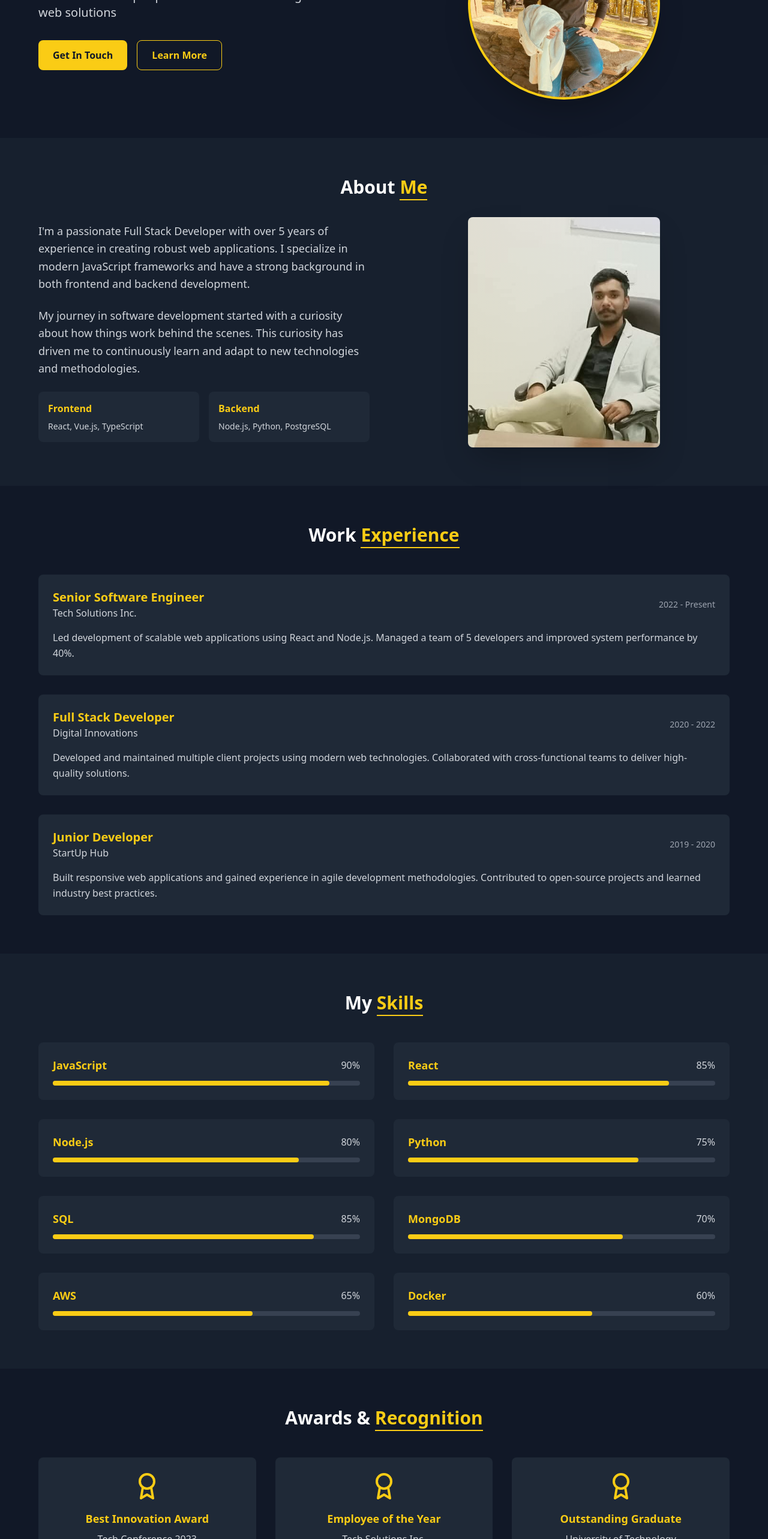
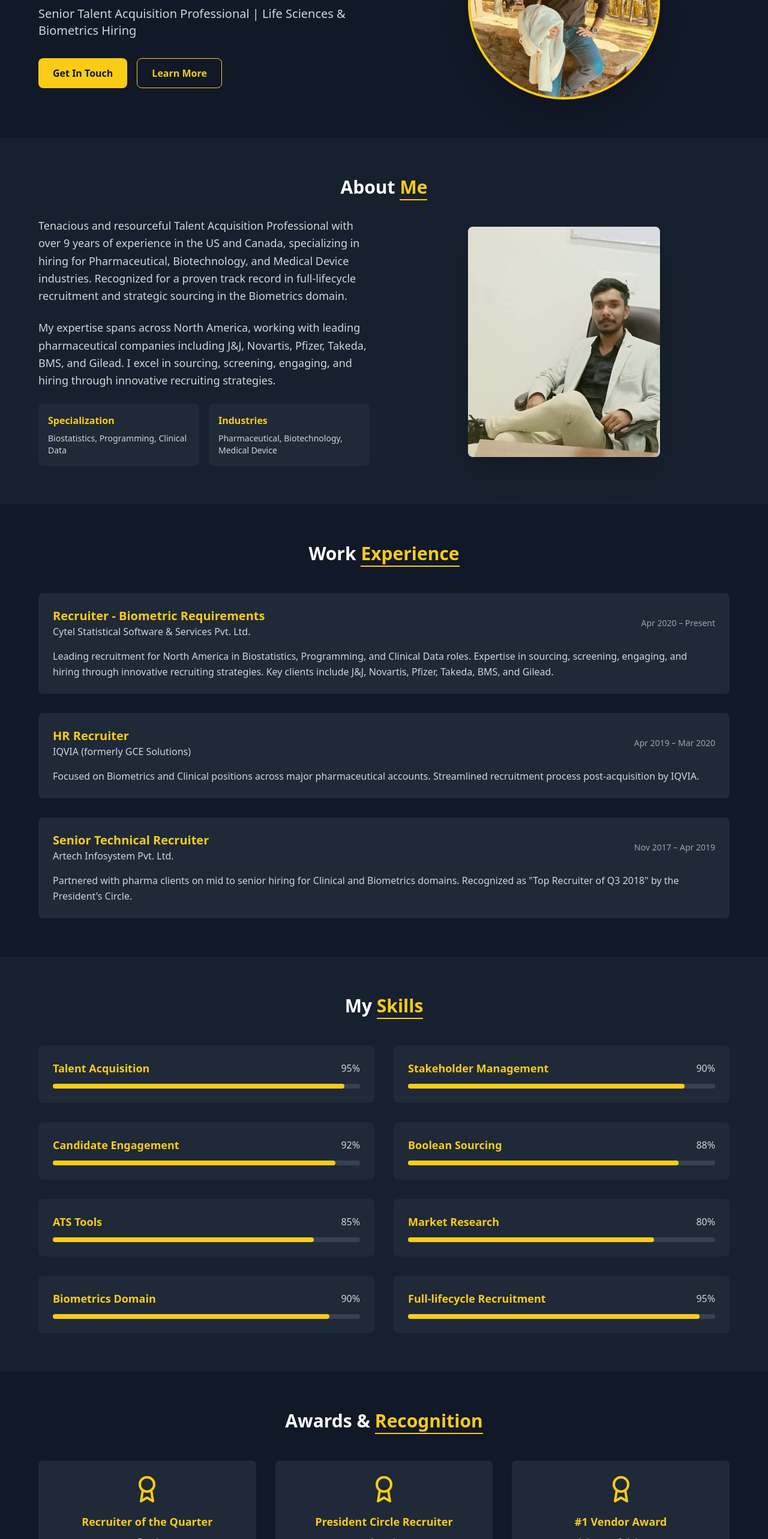
Before and after one commit to rahulpanchal92710/rahulpanchal92710, a React (Vite) app: page / in a window 1280 px wide. Shown: the part 234-2800 px from the top of the page at 60% size. Built offline with nearby package versions, Linux system fonts and the light colour scheme.

Commit message:
Updated Portfolio.tsx

```diff
--- a/src/Portfolio.tsx
+++ b/src/Portfolio.tsx
@@ -78,67 +78,71 @@ const Portfolio: React.FC = () => {
   };
 
   const skills = [
-    { name: 'JavaScript', level: 90 },
-    { name: 'React', level: 85 },
-    { name: 'Node.js', level: 80 },
-    { name: 'Python', level: 75 },
-    { name: 'SQL', level: 85 },
-    { name: 'MongoDB', level: 70 },
-    { name: 'AWS', level: 65 },
-    { name: 'Docker', level: 60 }
+    { name: 'Talent Acquisition', level: 95 },
+    { name: 'Stakeholder Management', level: 90 },
+    { name: 'Candidate Engagement', level: 92 },
+    { name: 'Boolean Sourcing', level: 88 },
+    { name: 'ATS Tools', level: 85 },
+    { name: 'Market Research', level: 80 },
+    { name: 'Biometrics Domain', level: 90 },
+    { name: 'Full-lifecycle Recruitment', level: 95 }
   ];
 
   const experiences = [
     {
-      title: 'Senior Software Engineer',
-      company: 'Tech Solutions Inc.',
-      period: '2022 - Present',
-      description: 'Led development of scalable web applications using React and Node.js. Managed a team of 5 developers and improved system performance by 40%.'
+      title: 'Recruiter - Biometric Requirements',
+      company: 'Cytel Statistical Software & Services Pvt. Ltd.',
+      period: 'Apr 2020 – Present',
+      description: 'Leading recruitment for North America in Biostatistics, Programming, and Clinical Data roles. Expertise in sourcing, screening, engaging, and hiring through innovative recruiting strategies. Key clients include J&J, Novartis, Pfizer, Takeda, BMS, and Gilead.'
     },
     {
-      title: 'Full Stack Developer',
-      company: 'Digital Innovations',
-      period: '2020 - 2022',
-      description: 'Developed and maintained multiple client projects using modern web technologies. Collaborated with cross-functional teams to deliver high-quality solutions.'
+      title: 'HR Recruiter',
+      company: 'IQVIA (formerly GCE Solutions)',
+      period: 'Apr 2019 – Mar 2020',
+      description: 'Focused on Biometrics and Clinical positions across major pharmaceutical accounts. Streamlined recruitment process post-acquisition by IQVIA.'
     },
     {
-      title: 'Junior Developer',
-      company: 'StartUp Hub',
-      period: '2019 - 2020',
-      description: 'Built responsive web applications and gained experience in agile development methodologies. Contributed to open-source projects and learned industry best practices.'
+      title: 'Senior Technical Recruiter',
+      company: 'Artech Infosystem Pvt. Ltd.',
+      period: 'Nov 2017 – Apr 2019',
+      description: 'Partnered with pharma clients on mid to senior hiring for Clinical and Biometrics domains. Recognized as "Top Recruiter of Q3 2018" by the President\'s Circle.'
     }
   ];
 
   const awards = [
     {
-      title: 'Best Innovation Award',
-      organization: 'Tech Conference 2023',
-      year: '2023'
+      title: 'Recruiter of the Quarter',
+      organization: 'Cytel',
+      year: '2024'
     },
     {
-      title: 'Employee of the Year',
-      organization: 'Tech Solutions Inc.',
-      year: '2022'
+      title: 'President Circle Recruiter',
+      organization: 'Artech',
+      year: '2018'
     },
     {
-      title: 'Outstanding Graduate',
-      organization: 'University of Technology',
-      year: '2019'
+      title: '#1 Vendor Award',
+      organization: 'Johnson & Johnson',
+      year: '2018'
+    },
+    {
+      title: 'Rookie of the Year',
+      organization: 'Artech',
+      year: '2018'
+    },
+    {
+      title: 'Elite Club Recruiter',
+      organization: 'Artech',
+      year: '2018'
     }
   ];
 
   const education = [
     {
-      degree: 'Master of Computer Science',
-      institution: 'University of Technology',
-      period: '2017 - 2019',
-      gpa: '3.8/4.0'
-    },
-    {
-      degree: 'Bachelor of Software Engineering',
-      institution: 'State University',
-      period: '2013 - 2017',
-      gpa: '3.6/4.0'
+      degree: 'Bachelor\'s Degree in Mechanical Engineering',
+      institution: 'Kurukshetra University',
+      period: '2011 – 2015',
+      gpa: ''
     }
   ];
 
@@ -181,10 +185,10 @@ const Portfolio: React.FC = () => {
           <div className="grid md:grid-cols-2 gap-12 items-center">
             <div>
               <h1 className="text-4xl md:text-6xl font-bold mb-6">
-                Hi, I'm <span className="text-yellow-400">John Doe</span>
+                Hi, I'm <span className="text-yellow-400">Rahul Panchal</span>
               </h1>
               <p className="text-xl text-gray-300 mb-8">
-                Full Stack Developer passionate about creating innovative web solutions
+                Senior Talent Acquisition Professional | Life Sciences & Biometrics Hiring
               </p>
               <div className="flex space-x-4">
                 <button
@@ -226,23 +230,22 @@ const Portfolio: React.FC = () => {
           <div className="grid md:grid-cols-2 gap-12 items-center">
             <div>
               <p className="text-gray-300 text-lg leading-relaxed mb-6">
-                I'm a passionate Full Stack Developer with over 5 years of experience in creating
-                robust web applications. I specialize in modern JavaScript frameworks and have a
-                strong background in both frontend and backend development.
+                Tenacious and resourceful Talent Acquisition Professional with over 9 years of experience in the US and Canada,
+                specializing in hiring for Pharmaceutical, Biotechnology, and Medical Device industries. Recognized for a proven track
+                record in full-lifecycle recruitment and strategic sourcing in the Biometrics domain.
               </p>
               <p className="text-gray-300 text-lg leading-relaxed mb-6">
-                My journey in software development started with a curiosity about how things work
-                behind the scenes. This curiosity has driven me to continuously learn and adapt to
-                new technologies and methodologies.
+                My expertise spans across North America, working with leading pharmaceutical companies including J&J, Novartis,
+                Pfizer, Takeda, BMS, and Gilead. I excel in sourcing, screening, engaging, and hiring through innovative recruiting strategies.
               </p>
               <div className="grid grid-cols-2 gap-4">
                 <div className="bg-gray-800 p-4 rounded-lg">
-                  <h4 className="text-yellow-400 font-semibold mb-2">Frontend</h4>
-                  <p className="text-gray-300 text-sm">React, Vue.js, TypeScript</p>
+                  <h4 className="text-yellow-400 font-semibold mb-2">Specialization</h4>
+                  <p className="text-gray-300 text-sm">Biostatistics, Programming, Clinical Data</p>
                 </div>
                 <div className="bg-gray-800 p-4 rounded-lg">
-                  <h4 className="text-yellow-400 font-semibold mb-2">Backend</h4>
-                  <p className="text-gray-300 text-sm">Node.js, Python, PostgreSQL</p>
+                  <h4 className="text-yellow-400 font-semibold mb-2">Industries</h4>
+                  <p className="text-gray-300 text-sm">Pharmaceutical, Biotechnology, Medical Device</p>
                 </div>
               </div>
             </div>
@@ -364,21 +367,21 @@ const Portfolio: React.FC = () => {
             <div>
               <h3 className="text-2xl font-semibold mb-6 text-yellow-400">Let's Connect</h3>
               <p className="text-gray-300 text-lg mb-8">
-                I'm always interested in new opportunities and exciting projects.
-                Feel free to reach out if you'd like to collaborate!
+                I'm always interested in connecting with talented professionals and exploring new opportunities in the life sciences industry.
+                Feel free to reach out for recruitment needs or career discussions!
               </p>
               <div className="space-y-4">
                 <div className="flex items-center space-x-4">
                   <Mail className="w-6 h-6 text-yellow-400" />
-                  <span className="text-gray-300">john.doe@email.com</span>
+                  <span className="text-gray-300">rahulpanchal92710@gmail.com</span>
                 </div>
                 <div className="flex items-center space-x-4">
                   <Phone className="w-6 h-6 text-yellow-400" />
-                  <span className="text-gray-300">+1 (555) 123-4567</span>
+                  <span className="text-gray-300">+1 781-408-8012</span>
                 </div>
                 <div className="flex items-center space-x-4">
                   <MapPin className="w-6 h-6 text-yellow-400" />
-                  <span className="text-gray-300">San Francisco, CA</span>
+                  <span className="text-gray-300">United States</span>
                 </div>
               </div>
               <div className="flex space-x-4 mt-8">
@@ -413,7 +416,7 @@ const Portfolio: React.FC = () => {
       <footer className="bg-gray-800 py-8 px-4 sm:px-6 lg:px-8">
         <div className="max-w-6xl mx-auto text-center">
           <p className="text-gray-400">
-            © 2024 John Doe. All rights reserved.
+            © 2024 Rahul Panchal. All rights reserved.
           </p>
         </div>
       </footer>
```
